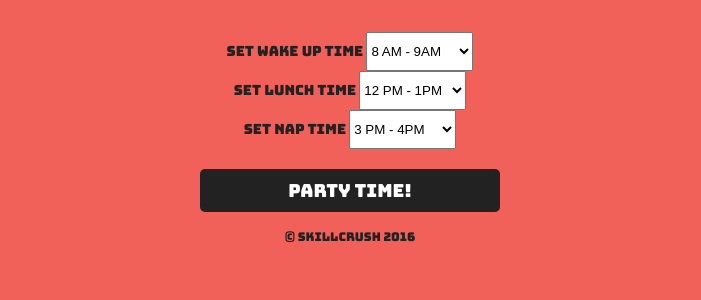
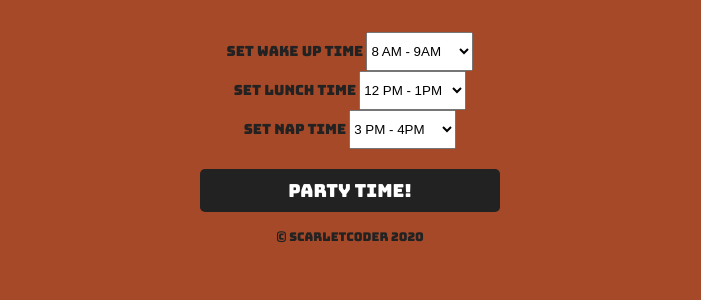
Before and after one commit to RedheadRen/lolcat-clock, a plain HTML site: page index.html in a window 1280 px wide. Shown: the part 556-856 px from the top of the page, without its empty margins (290-991 px from the left). Drawn offline with nearby package versions, Linux system fonts and the light colour scheme.

Commit message:
Changed background colors

```diff
--- a/css/style.css
+++ b/css/style.css
@@ -1,12 +1,12 @@
 body {
-  background-color: #f16059;
+  background-color: #a64928;
 }
 .page {
   width: 80%;
   max-width: 960px;
   margin: 50px auto;
   text-align: center;
-  background-color: #f16059;
+  background-color: #a64928;
   border-radius: 5px;
 }
 body {
--- a/index.html
+++ b/index.html
@@ -110,10 +110,11 @@
     <button id="partyTimeButton">Party Time!</button>
 
     <footer>
-      <p>&copy; Skillcrush 2016</p>
+      <p>&copy; scarletcoder 2020</p>
     </footer>
   </div>
 
   <script type="text/javascript" src="script.js"></script>
+  <script src="https://ajax.googleapis.com/ajax/libs/jquery/1.12.2/jquery.min.js"></script>
 </body>
 </html>
--- a/script.js
+++ b/script.js
@@ -1,3 +1,5 @@
+$(document).ready(function(){
+
 var noon = 12;
 var evening = 18; // 6PM
 var wakeUpTime = 9; // 9AM
@@ -110,7 +112,10 @@ var napTimeEvent = function() {
 	napTime = napTimeSelector.value;
 };
 
-partyTimeButton.addEventListener("click", partyEvent);
+// Replacing this code with jquery code below: partyTimeButton.addEventListener("click", partyEvent);
+$("#partyTimeButton").click(partyEvent);
 wakeUpTimeSelector.addEventListener("change", wakeUpEvent);
 lunchTimeSelector.addEventListener("change", lunchTimeEvent);
 napTimeSelector.addEventListener("change", napTimeEvent);
+
+});
```
